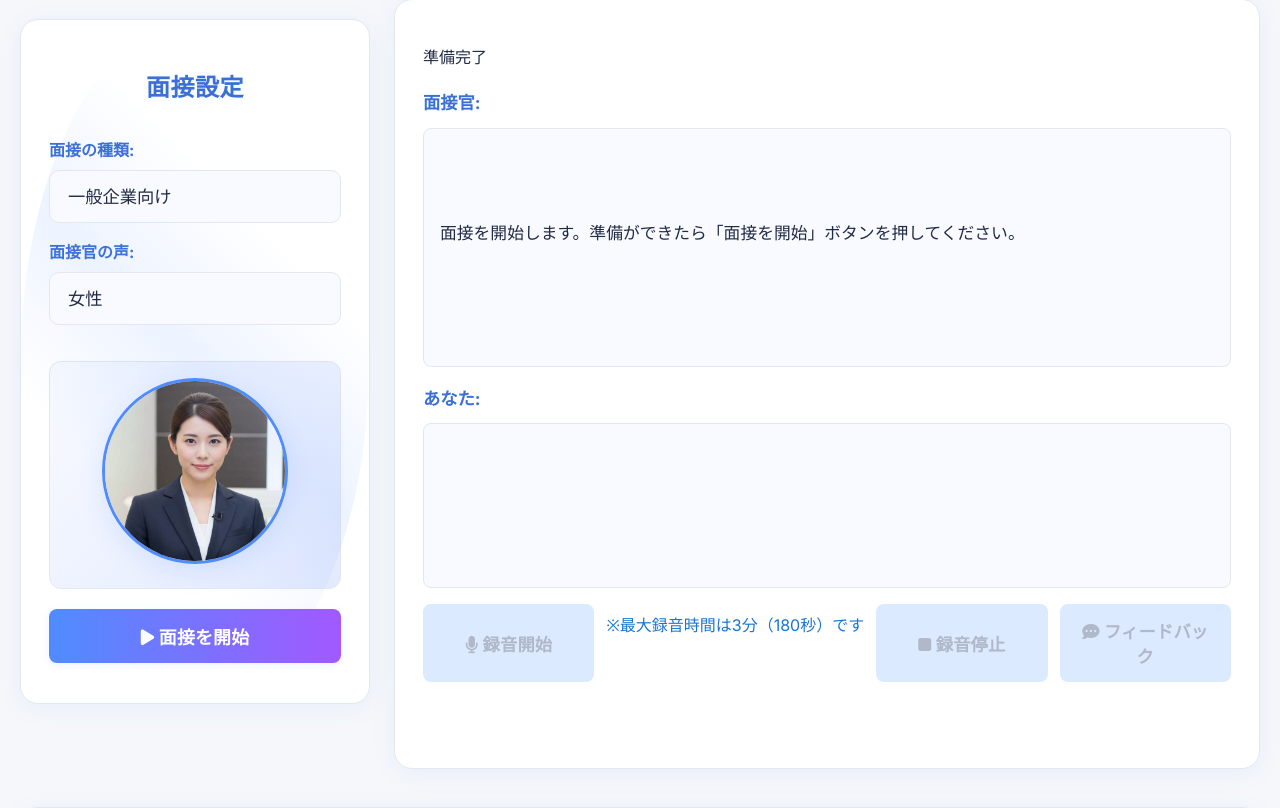
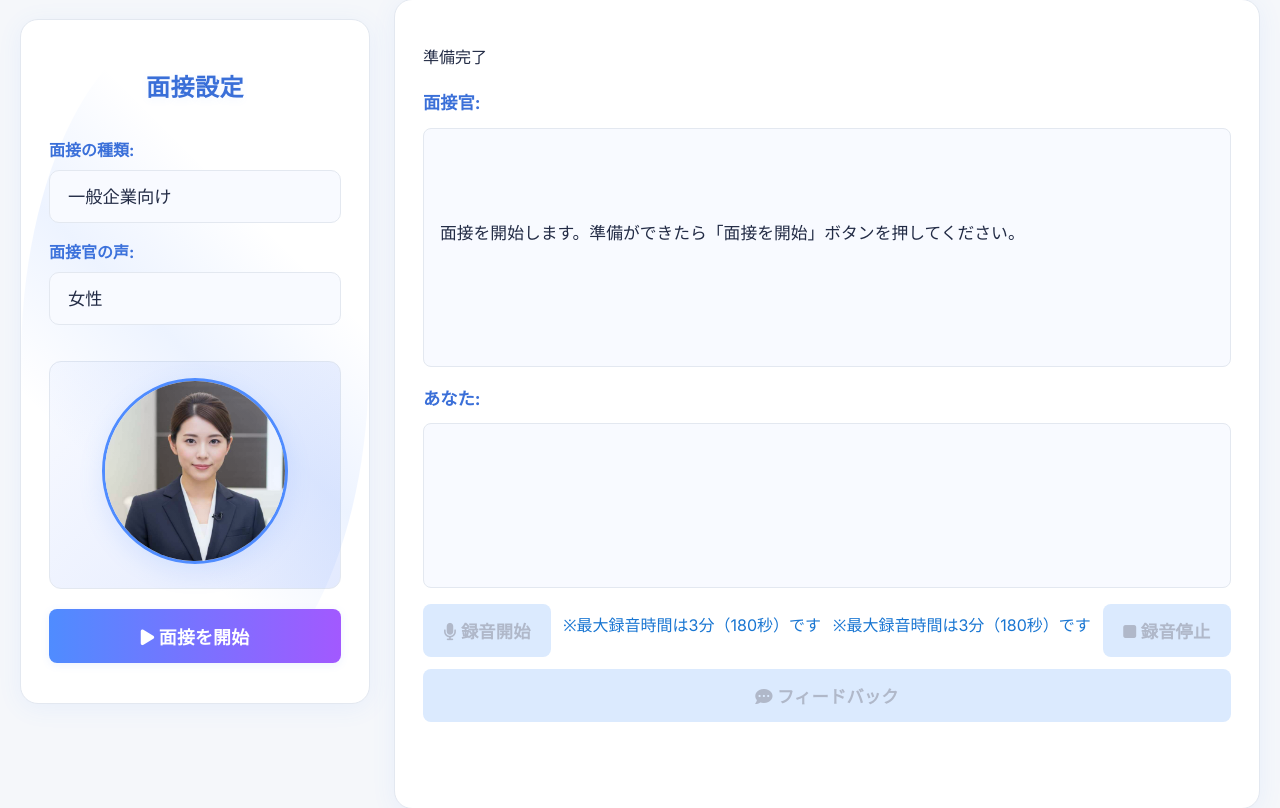
Before and after one commit to hyoudou-hirokazu/ai-mensetu, a Flask app: page / in a window 1280 px wide. Shown: the part 164-972 px from the top of the page. Run offline with Flask 3, Linux system fonts and the light colour scheme; parts of the project's set-up code (start-up, migrations or seed data) failed here and were passed over.

Commit message:
Enhanced feedback generation instructions in app.py to include stricter evaluation criteria for short or nonsensical responses. Added a notice in index.html to inform users of the maximum recording time of 3 minutes for audio recordings.

```diff
--- a/app.py
+++ b/app.py
@@ -240,7 +240,8 @@ def get_feedback():
             "改善点: より良い回答ができた点、改善すべき態度や発言、不足していた要素などを指摘し、具体的な返答例を一つ含めてください。返答例は「返答例: [具体的な返答例]」の形式で記述してください。\n"
             "総合評価: 面接全体を通しての印象、強みと弱みのバランス、今後の改善に向けたアドバイスなどを総合的に評価してください。\n"
             "各カテゴリ（良かった点、改善点、総合評価）は必ず新しい行から始めてください。\n"
-            "最後に、100点満点での評価点数を「評価点数: [点数]/100」の形式で出力してください。点数は整数でお願いします。\n\n"
+            "最後に、100点満点での評価点数を「評価点数: [点数]/100」の形式で出力してください。点数は整数でお願いします。\n"
+            "【重要】応募者の返答内容が極端に短い、意味をなさない、または「あ」や「はい」などの単語のみ、もしくは無回答の場合は、厳しめの評価・具体的な指摘・点数を大きく下げてください。\n"
             "面接履歴:\n"
             f"{conversation_history_text}\n\n"
             "フィードバック:"
--- a/templates/index.html
+++ b/templates/index.html
@@ -79,6 +79,7 @@
 
                         <div class="button-group">
                             <button id="record-btn" disabled><i class="fa-solid fa-microphone"></i> 録音開始</button>
+                            <div id="record-time-info" style="margin:8px 0;color:#1976d2;">※最大録音時間は3分（180秒）です</div>
                             <button id="stop-record-btn" disabled><i class="fa-solid fa-stop"></i> 録音停止</button>
                             <button id="feedback-button" disabled><i class="fa-solid fa-comment-dots"></i> フィードバック</button>
                         </div>
```
